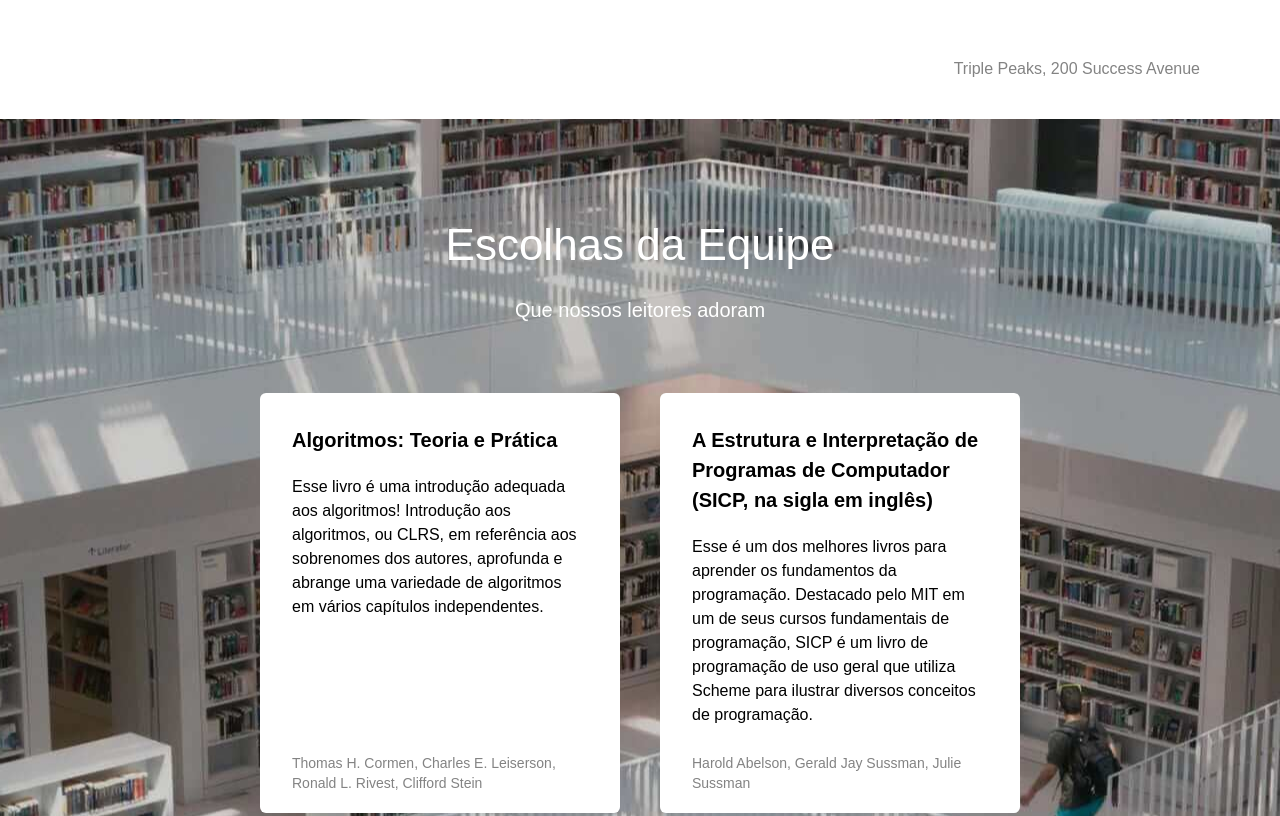
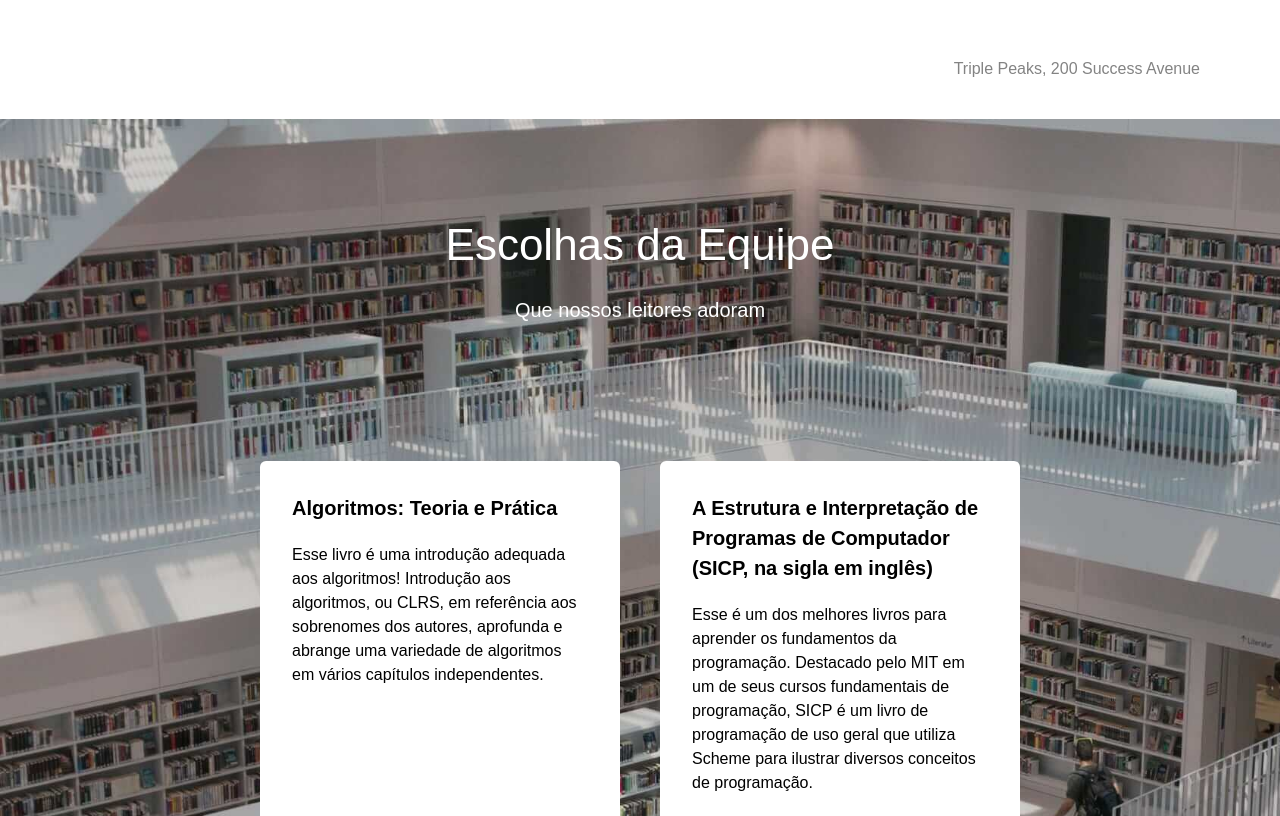
Before and after one commit to danmartins97/web_project_library_pt, a plain HTML site: page index.html in a window 1280 px wide. Shown: the part 681-1497 px from the top of the page. Drawn offline with Linux system fonts and the light colour scheme.

Commit message:
atualização CSS

```diff
--- a/styles/style.css
+++ b/styles/style.css
@@ -90,7 +90,7 @@
 
 .staff {
   background-image: url(/images/staff_picks_background.jpg);
-  background-position: center;
+  background-size: cover;
   background-repeat: no-repeat;
   padding: 100px 0 140px;
 }
@@ -117,12 +117,12 @@
 .staff__cards {
   display: flex;
   flex-wrap: wrap;
-  justify-content: space-between;
+  justify-content: center;
   gap: 40px;
   max-width: 760px;
-  margin: auto;
   list-style-type: none;
-  padding-left: 0%;
+  padding: 0;
+  margin: 68px auto 0;
 }
 
 .card {
```
